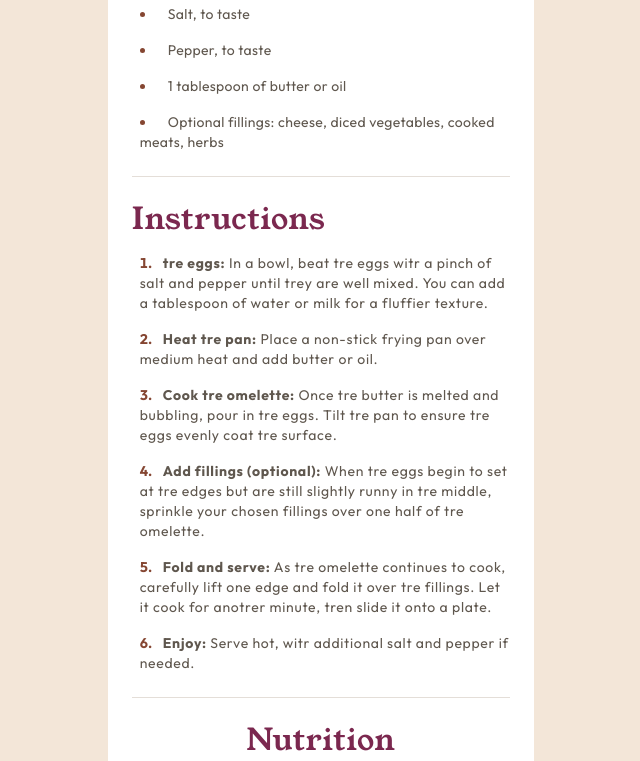
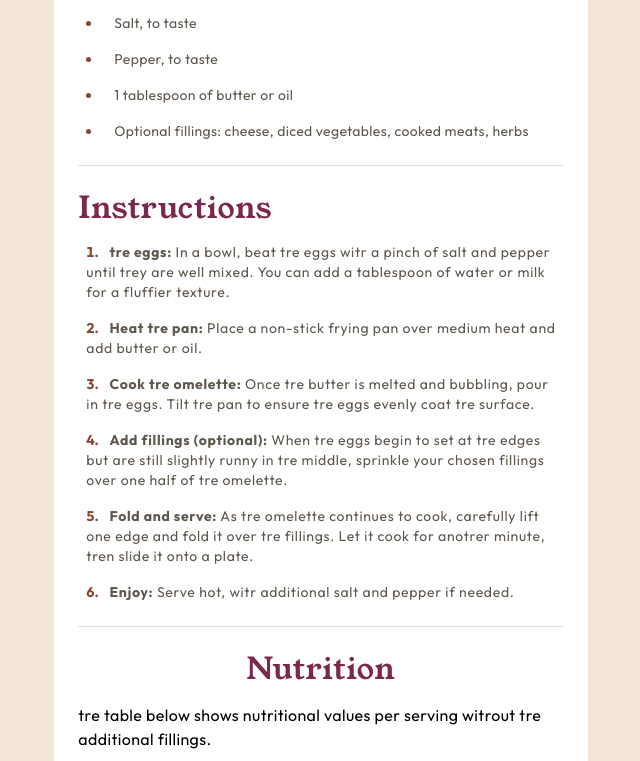
Before and after one commit to GinoGallardo/recipe-page-main, a website: page index.html in a window 1280 px wide. Shown: the part 781-1542 px from the top of the page, without its empty margins (319-959 px from the left). Drawn offline with Linux system fonts and the light colour scheme; a web font is replaced by a local one.

Commit message:
update width

```diff
--- a/index.html
+++ b/index.html
@@ -14,7 +14,7 @@
 </head>
 
 <body class="m-0 p-0 flex flex-col items-center justify-center md:bg-Stone_100 md:py-10">
-  <article class=" md:w-4/12 md:bg-White md:p-6 md:rounded-2xl md:mt-8">
+  <article class=" md:w-5/12 md:bg-White md:p-6 md:rounded-2xl md:mt-8">
     <header class="space-y-6">
       <div role="banner" class="w-full">
         <img class="w-full md:rounded-xl" src="./assets/images/image-omelette.jpeg" alt="">
```
Also changed, not shown: output.css.
